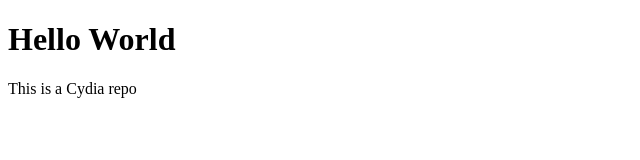
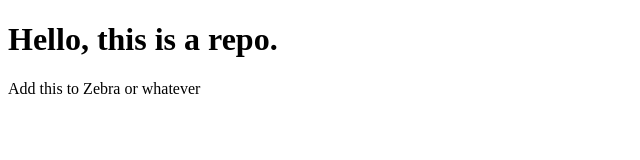
Before and after one commit to simplyzurg/simplyzurg.github.io, a plain HTML site: page index.html in a window 1280 px wide. Shown: the whole page, without its empty margins (0-640 px from the left). Drawn offline with Linux system fonts and the light colour scheme.

```diff
--- a/index.html
+++ b/index.html
@@ -1,7 +1,7 @@
 <!DOCTYPE html>
 <html>
 <body>
-<h1>Hello World</h1>
-<p>This is a Cydia repo</p>
+<h1>Hello, this is a repo.</h1>
+<p>Add this to Zebra or whatever</p>
 </body>
 </html>
```
Also changed, not shown: 2 other files.
